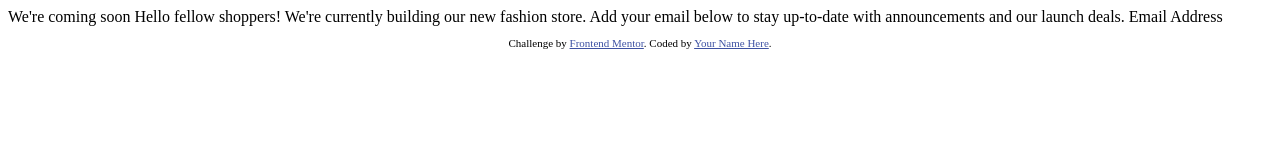
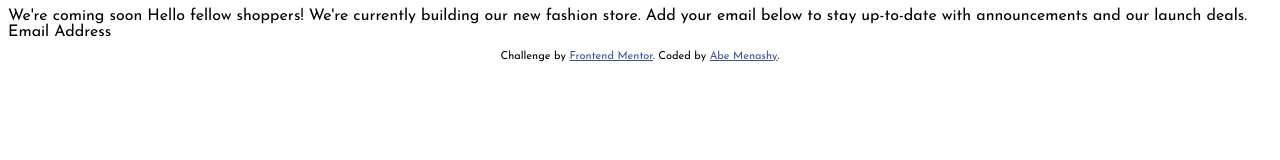
Before and after one commit to abe-m1/base-apparel-coming-soon, a website: page index.html in a window 1280 px wide. Drawn offline with Linux system fonts and the light colour scheme.

Commit message:
import font

```diff
--- a/index.html
+++ b/index.html
@@ -26,7 +26,7 @@
         Challenge by
         <a href="https://www.frontendmentor.io?ref=challenge" target="_blank"
           >Frontend Mentor</a
-        >. Coded by <a href="#">Your Name Here</a>.
+        >. Coded by <a href="#">Abe Menashy</a>.
       </p>
     </footer>
   </body>
--- a/scss/main.scss
+++ b/scss/main.scss
@@ -1,3 +1,9 @@
+@import url('https://fonts.googleapis.com/css2?family=Josefin+Sans:wght@300;400;600&display=swap');
+
+body {
+  font-family: 'Josefin Sans', sans-serif;
+}
+
 .attribution {
   font-size: 11px;
   text-align: center;
```
Also changed, not shown: css/style.css.
